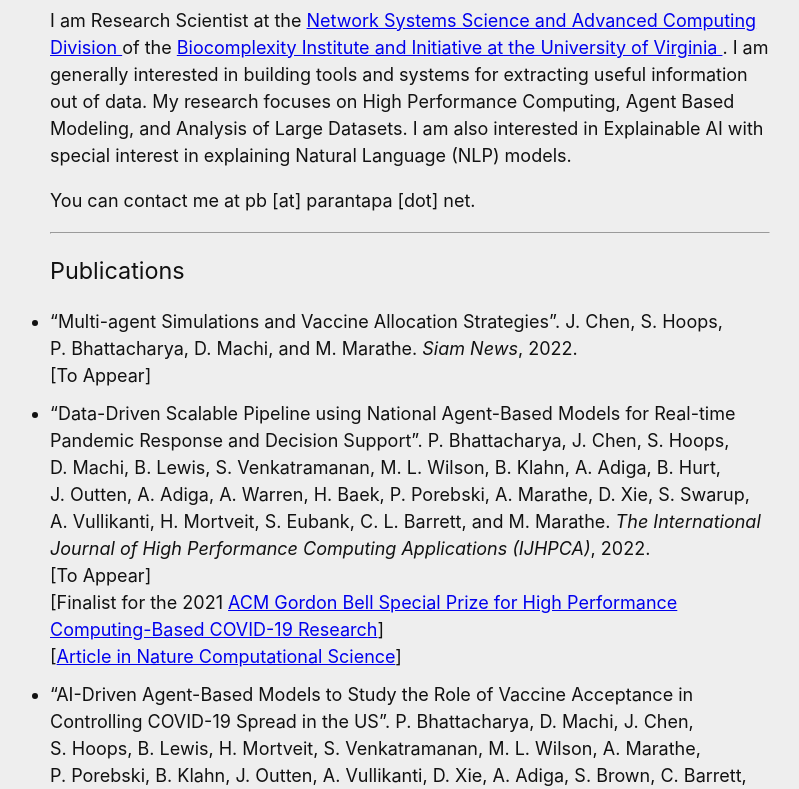
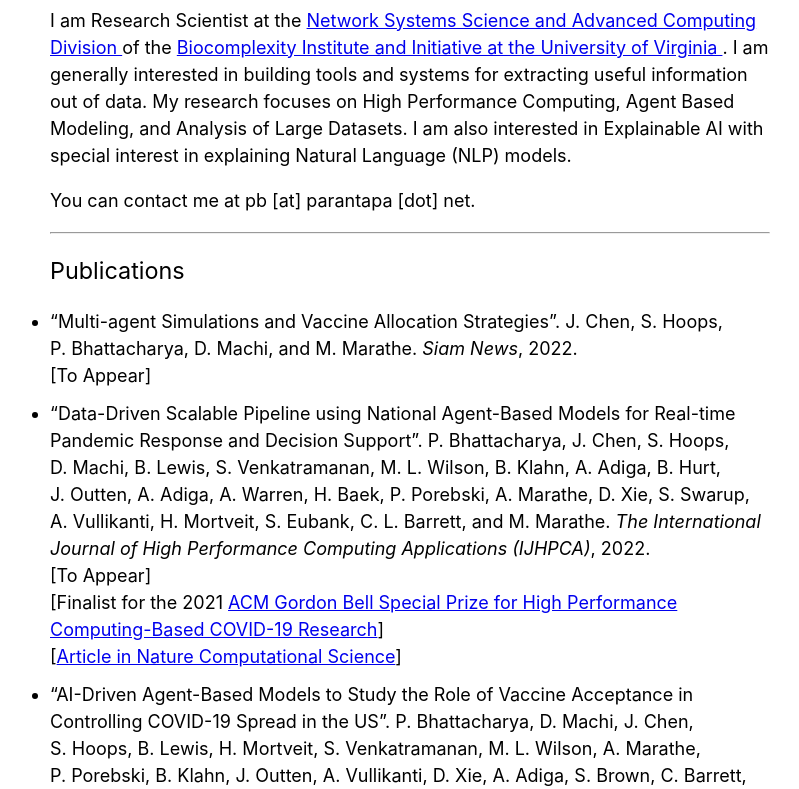
Before and after one commit to parantapa/parantapa.github.com, a plain HTML site: page index.html in a window 1280 px wide. Shown: the part 90-879 px from the top of the page, without its empty margins (230-1029 px from the left). Drawn offline with Linux system fonts and the light colour scheme.

Commit message:
Use default colors

```diff
--- a/index.html
+++ b/index.html
@@ -12,8 +12,6 @@
     font-family: -apple-system, BlinkMacSystemFont, "Segoe UI", Roboto, Oxygen-Sans, Ubuntu, Cantarell, "Helvetica Neue", sans-serif;
     font-size: 18px;
     line-height: 1.5;
-    color: #111;
-    background-color: #eee;
     text-rendering: optimizeLegibility;
 }
 
```
